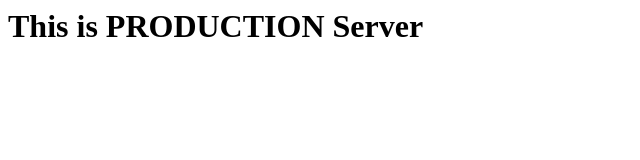
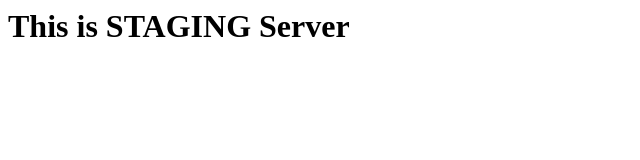
Before and after one commit to icg-lyoo/capistrano-test, a plain HTML site: page index.html in a window 1280 px wide. Shown: the whole page, without its empty margins (0-640 px from the left). Drawn offline with Linux system fonts and the light colour scheme.

Commit message:
Commiting staging changes

```diff
--- a/index.html
+++ b/index.html
@@ -6,7 +6,7 @@
 
 <body>
 	<div>
-		<h1>This is PRODUCTION Server</h1>
+		<h1>This is STAGING Server</h1>
 	</div>
 </body>
 
```
